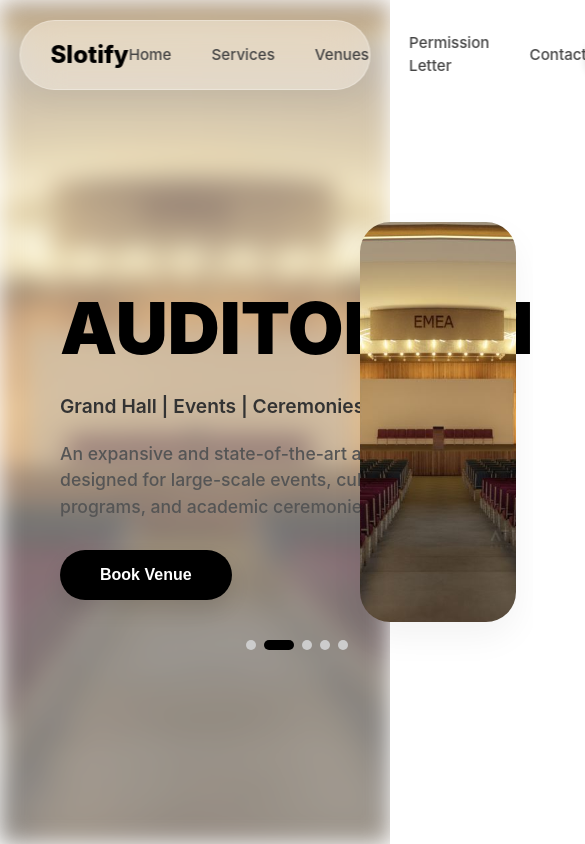
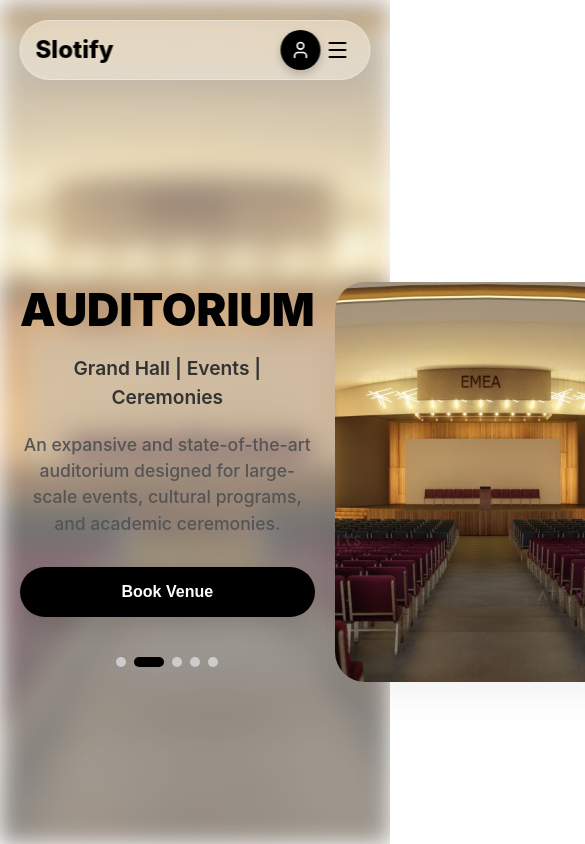
Before and after one commit to 8921543036/sltfyproject, a React (Vite) app: page / in a window 390 px wide. Shown: the top 844 px of the page, 585 px wide, since content can reach past the window. Built offline with nearby package versions, Linux system fonts and the light colour scheme; no server answers; the database is empty.

Commit message:
responsive

```diff
--- a/src/components/Footer.jsx
+++ b/src/components/Footer.jsx
@@ -22,7 +22,7 @@ const Footer = () => {
                     padding: '60px',
                     border: '1px solid rgba(255, 255, 255, 0.3)',
                     display: 'grid',
-                    gridTemplateColumns: 'repeat(auto-fit, minmax(200px, 1fr))',
+                    gridTemplateColumns: 'repeat(auto-fit, minmax(min(100%, 200px), 1fr))',
                     gap: '40px'
                 }}>
                     {/* Brand Info */}
--- a/src/components/Navbar.jsx
+++ b/src/components/Navbar.jsx
@@ -1,6 +1,6 @@
 import React, { useState, useEffect } from 'react';
 import { useNavigate, Link } from 'react-router-dom';
-import { User, LogOut } from 'lucide-react';
+import { User, LogOut, Menu, X } from 'lucide-react';
 import { motion, AnimatePresence } from 'framer-motion';
 import { supabase } from '../supabase/supabaseClient';
 import AuthModal from './AuthModal';
@@ -9,6 +9,7 @@ const Navbar = () => {
     const [user, setUser] = useState(null);
     const [showDropdown, setShowDropdown] = useState(false);
     const [isAuthModalOpen, setIsAuthModalOpen] = useState(false);
+    const [isMobileMenuOpen, setIsMobileMenuOpen] = useState(false);
     const navigate = useNavigate();
 
     useEffect(() => {
@@ -30,7 +31,7 @@ const Navbar = () => {
 
     return (
         <>
-            <nav className="glass" style={{
+            <nav className="glass nav-glass" style={{
                 position: 'fixed',
                 top: '20px',
                 left: '50%',
@@ -58,7 +59,7 @@ const Navbar = () => {
                 </div>
 
                 {/* Center Section: Main Nav Links */}
-                <div style={{
+                <div className="nav-center" style={{
                     flex: 2,
                     display: 'flex',
                     justifyContent: 'center',
@@ -210,6 +211,50 @@ const Navbar = () => {
                         color: #000;
                     }
                 `}</style>
+
+                <button
+                    className="mobile-menu-btn"
+                    onClick={() => setIsMobileMenuOpen(!isMobileMenuOpen)}
+                >
+                    {isMobileMenuOpen ? <X size={24} /> : <Menu size={24} />}
+                </button>
+
+                <AnimatePresence>
+                    {isMobileMenuOpen && (
+                        <motion.div
+                            initial={{ opacity: 0, y: -20 }}
+                            animate={{ opacity: 1, y: 0 }}
+                            exit={{ opacity: 0, y: -20 }}
+                            className="mobile-menu"
+                        >
+                            <Link to="/" onClick={() => setIsMobileMenuOpen(false)}>Home</Link>
+                            <a href="#services" onClick={(e) => {
+                                e.preventDefault();
+                                setIsMobileMenuOpen(false);
+                                if (window.location.pathname !== '/') {
+                                    navigate('/');
+                                    setTimeout(() => {
+                                        const element = document.getElementById('services');
+                                        if (element) {
+                                            element.scrollIntoView({ behavior: 'smooth' });
+                                        }
+                                    }, 100);
+                                } else {
+                                    const element = document.getElementById('services');
+                                    if (element) {
+                                        element.scrollIntoView({ behavior: 'smooth' });
+                                    }
+                                }
+                            }}>Services</a>
+                            <Link to="/venues" onClick={() => setIsMobileMenuOpen(false)}>Venues</Link>
+                            <a href="https://connect-letterpad.vercel.app/" target="_blank" rel="noopener noreferrer" onClick={() => setIsMobileMenuOpen(false)}>Permission Letter</a>
+                            <Link to="/contact" onClick={() => setIsMobileMenuOpen(false)}>Contact</Link>
+                            {localStorage.getItem('isAdmin') === 'true' && (
+                                <Link to="/admin" style={{ color: '#ff4444' }} onClick={() => setIsMobileMenuOpen(false)}>Admin</Link>
+                            )}
+                        </motion.div>
+                    )}
+                </AnimatePresence>
             </nav>
 
             <AuthModal isOpen={isAuthModalOpen} onClose={() => setIsAuthModalOpen(false)} />
--- a/src/components/ServicesSection.jsx
+++ b/src/components/ServicesSection.jsx
@@ -54,7 +54,7 @@ const ServicesSection = () => {
 
                 <div style={{
                     display: 'grid',
-                    gridTemplateColumns: 'repeat(auto-fit, minmax(300px, 1fr))',
+                    gridTemplateColumns: 'repeat(auto-fit, minmax(min(100%, 300px), 1fr))',
                     gap: '30px'
                 }}>
                     {services.map((service, index) => (
--- a/src/components/VenueSlider.jsx
+++ b/src/components/VenueSlider.jsx
@@ -68,7 +68,7 @@ const VenueSlider = () => {
                 position: 'relative',
                 zIndex: 1
             }}>
-                <div style={{
+                <div className="slider-wrapper" style={{
                     display: 'flex',
                     alignItems: 'flex-start',
                     justifyContent: 'space-between',
@@ -76,13 +76,14 @@ const VenueSlider = () => {
                     gap: '40px',
                     paddingTop: '80px'
                 }}>
-                    <div style={{ flex: 1, paddingLeft: '60px' }}>
+                    <div className="slider-text-area" style={{ flex: 1, paddingLeft: '60px' }}>
                         <AnimatePresence mode="wait">
                             <motion.div
                                 key={currentVenue.name}
                                 initial="initial"
                                 animate="animate"
                                 exit="exit"
+                                style={{ display: 'flex', flexDirection: 'column', alignItems: 'inherit' }}
                             >
                                 <motion.h1
                                     initial={{ opacity: 0, x: -50 }}
@@ -155,7 +156,7 @@ const VenueSlider = () => {
                     </div>
                 </div>
 
-                <div style={{ flex: '0 0 40%', position: 'relative', top: '0px', left: '-30px', height: '400px' }}>
+                <div className="slider-image-area" style={{ flex: '0 0 40%', position: 'relative', top: '0px', left: '-30px', height: '400px' }}>
                     <AnimatePresence mode="wait">
                         <motion.div
                             key={currentVenue.image}
--- a/src/index.css
+++ b/src/index.css
@@ -102,3 +102,80 @@ input:focus {
   border-radius: 50%;
   animation: spinner 1s linear infinite;
 }
+
+/* Responsive Classes */
+@media (max-width: 768px) {
+  .nav-glass {
+     padding: 0 15px !important;
+     height: 60px !important;
+  }
+  .nav-center {
+     display: none !important;
+  }
+  .slider-wrapper {
+     flex-direction: column !important;
+     padding-top: 100px !important;
+     gap: 20px !important;
+  }
+  .slider-text-area {
+     padding-left: 20px !important;
+     padding-right: 20px !important;
+     text-align: center !important;
+  }
+  .slider-text-area h1 {
+     font-size: 2.8rem !important;
+  }
+  .slider-text-area p {
+     margin-left: auto !important;
+     margin-right: auto !important;
+  }
+  .slider-image-area {
+     flex: 0 0 300px !important;
+     width: 90% !important;
+     left: 0 !important;
+     margin: 20px auto 0 !important;
+     height: 300px !important;
+  }
+  .mobile-menu-btn {
+     display: flex !important;
+     align-items: center;
+     justify-content: center;
+  }
+  .responsive-grid-2 {
+     grid-template-columns: 1fr !important;
+  }
+}
+.mobile-menu-btn {
+  display: none;
+  background: none;
+  border: none;
+  cursor: pointer;
+  padding: 5px;
+  color: #000;
+}
+.mobile-menu {
+  display: flex;
+  flex-direction: column;
+  position: absolute;
+  top: 75px;
+  left: 0;
+  right: 0;
+  background: rgba(255, 255, 255, 0.95);
+  backdrop-filter: blur(10px);
+  padding: 10px 20px 20px;
+  border-radius: 20px;
+  box-shadow: 0 10px 30px rgba(0,0,0,0.1);
+  gap: 10px;
+  z-index: 999;
+}
+.mobile-menu a {
+  text-decoration: none;
+  color: #000;
+  font-weight: 600;
+  padding: 12px 15px;
+  border-radius: 12px;
+  transition: background 0.2s;
+}
+.mobile-menu a:hover {
+  background: #f1f5f9;
+}
--- a/src/pages/BookVenue.jsx
+++ b/src/pages/BookVenue.jsx
@@ -253,7 +253,7 @@ const BookVenue = () => {
 
             <div style={{ maxWidth: '1000px', margin: '0 auto', padding: '0 20px' }}>
                 {/* Header Section */}
-                <div style={{ display: 'flex', gap: '40px', alignItems: 'center', marginBottom: '40px' }}>
+                <div style={{ display: 'flex', gap: '40px', alignItems: 'center', marginBottom: '40px', flexWrap: 'wrap' }}>
                     <div style={{ width: '150px', height: '180px', borderRadius: '24px', overflow: 'hidden', boxShadow: '0 20px 40px rgba(0,0,0,0.1)' }}>
                         <img src={currentVenue.image} alt={currentVenue.name} style={{ width: '100%', height: '100%', objectFit: 'cover' }} />
                     </div>
@@ -276,11 +276,11 @@ const BookVenue = () => {
 
                 {/* Date Selection Section */}
                 <div style={{ marginBottom: '50px' }}>
-                    <div style={{ display: 'flex', alignItems: 'center', gap: '30px', marginBottom: '40px' }}>
+                    <div style={{ display: 'flex', alignItems: 'center', gap: '30px', marginBottom: '40px', flexWrap: 'wrap' }}>
                         <div style={{ padding: '30px 20px', backgroundColor: '#e2e8f0', borderRadius: '32px', textAlign: 'center', minWidth: '80px', display: 'flex', alignItems: 'center', justifyContent: 'center' }}>
                             <p style={{ fontSize: '1.8rem', fontWeight: '800', margin: 0, color: '#0f172a' }}>{selectedDate.toLocaleString('default', { month: 'short' })}</p>
                         </div>
-                        <div style={{ display: 'flex', gap: '15px' }}>
+                        <div style={{ display: 'flex', gap: '15px', flexWrap: 'wrap', justifyContent: 'center', width: '100%' }}>
                             {weekDays.map((date, i) => {
                                 const isSelected = date.toDateString() === selectedDate.toDateString();
                                 return (
--- a/src/pages/Contact.jsx
+++ b/src/pages/Contact.jsx
@@ -95,7 +95,7 @@ const Contact = () => {
                 </p>
             </motion.div>
 
-            <div style={{
+            <div className="responsive-grid-2" style={{
                 display: 'grid',
                 gridTemplateColumns: '1fr 1.5fr',
                 gap: '40px',
@@ -194,7 +194,7 @@ const Contact = () => {
                     }}
                 >
                     <form onSubmit={handleSubmit} style={{ display: 'flex', flexDirection: 'column', gap: '20px' }}>
-                        <div style={{ display: 'grid', gridTemplateColumns: '1fr 1fr', gap: '20px' }}>
+                        <div className="responsive-grid-2" style={{ display: 'grid', gridTemplateColumns: '1fr 1fr', gap: '20px' }}>
                             <div style={{ display: 'flex', flexDirection: 'column', gap: '8px' }}>
                                 <label style={{ fontWeight: '600', fontSize: '0.9rem' }}>Full Name</label>
                                 <input
--- a/src/pages/Profile.jsx
+++ b/src/pages/Profile.jsx
@@ -67,6 +67,8 @@ const Profile = () => {
                         display: 'flex',
                         justifyContent: 'space-between',
                         alignItems: 'center',
+                        flexWrap: 'wrap',
+                        gap: '20px',
                         marginBottom: '60px',
                         padding: '40px',
                         backgroundColor: '#f8fafc',
@@ -179,11 +181,13 @@ const Profile = () => {
                                                 display: 'flex',
                                                 justifyContent: 'space-between',
                                                 alignItems: 'center',
+                                                flexWrap: 'wrap',
+                                                gap: '20px',
                                                 position: 'relative',
                                                 overflow: 'hidden'
                                             }}
                                         >
-                                            <div style={{ display: 'flex', gap: '24px', alignItems: 'center' }}>
+                                            <div style={{ display: 'flex', gap: '24px', alignItems: 'center', flexWrap: 'wrap' }}>
                                                 {booking.poster_url ? (
                                                     <div style={{ width: '80px', height: '80px', borderRadius: '16px', overflow: 'hidden' }}>
                                                         <img src={booking.poster_url} alt="" style={{ width: '100%', height: '100%', objectFit: 'cover' }} />
--- a/src/pages/Venues.jsx
+++ b/src/pages/Venues.jsx
@@ -55,7 +55,7 @@ const Venues = () => {
                 margin: '0 auto',
                 padding: '0 20px 80px',
                 display: 'grid',
-                gridTemplateColumns: 'repeat(auto-fill, minmax(350px, 1fr))',
+                gridTemplateColumns: 'repeat(auto-fill, minmax(min(100%, 350px), 1fr))',
                 gap: '30px'
             }}>
                 {venues.map((venue, index) => (
```
Also changed, not shown: src/pages/Admin.jsx (+5 -5 lines), src/pages/CreateEvent.jsx (+6 -7 lines), src/pages/PermissionLetter.jsx (+4 -4 lines).
